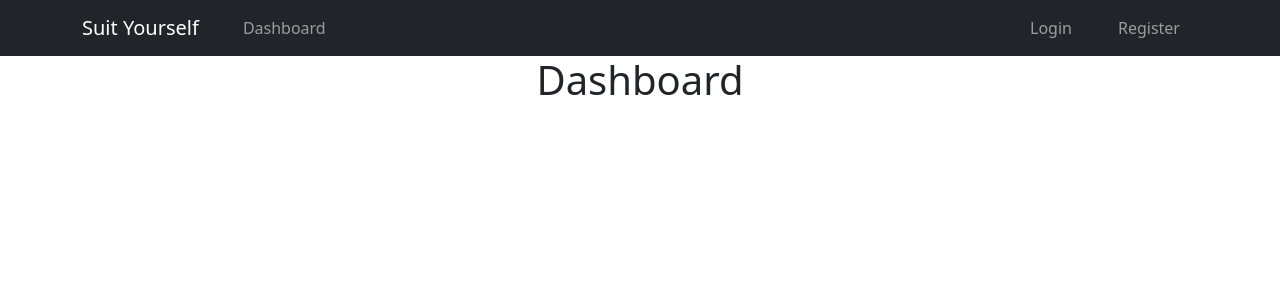
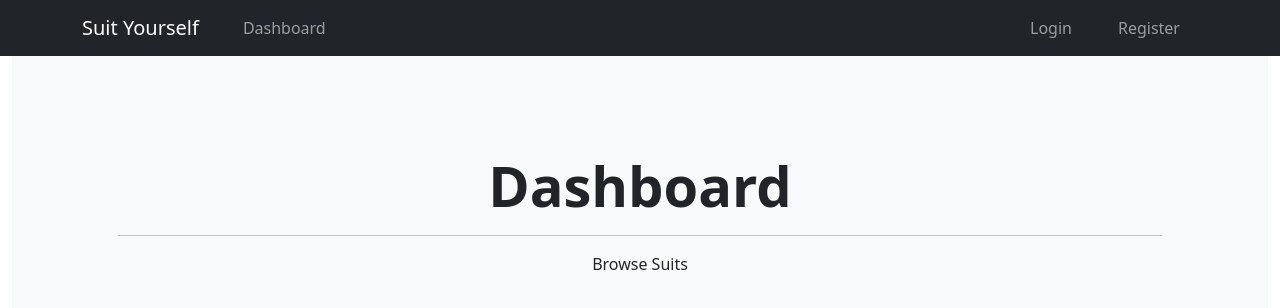
Before and after one commit to parth-gulati/react-whatsapp-frontend, a React (Create React App) app: page / in a window 1280 px wide. Shown: the top 308 px of the page. Built offline with nearby package versions, Linux system fonts and the light colour scheme.

Commit message:
Made a Header component and a Dashboard, set up routing, starting with Login and Register pages

```diff
--- a/src/App.js
+++ b/src/App.js
@@ -10,6 +10,7 @@ import Login from "./auth/pages/Login";
 import Register from "./auth/pages/Register";
 import Header from "./common/Header";
 import "bootstrap/dist/css/bootstrap.min.css";
+import Dashboard from "./suits/pages/Dashboard";
 
 function App() {
   return (
@@ -21,7 +22,7 @@ function App() {
         <Header />
         <Container fluid className="App">
           <Routes>
-            <Route path="*" element={<h1>Dashboard</h1>} />
+            <Route path="*" element={<Dashboard />} />
             <Route path="/login" element={<Login />} />
             <Route path="/register" element={<Register />} />
           </Routes>
--- a/src/auth/pages/Register.js
+++ b/src/auth/pages/Register.js
@@ -1,5 +1,5 @@
 const Register = () => {
-  return <div>Register</div>;
+  return (<h1>Register</h1>);
 };
 
 export default Register;
--- /dev/null
+++ b/src/suits/pages/Dashboard.js
@@ -0,0 +1,13 @@
+const Dashboard = () => {
+  return (
+    <div class="container-fluid bg-light text-dark p-5">
+      <div class="container bg-light p-5">
+        <h1 class="display-4 fw-bold">Dashboard</h1>
+        <hr />
+        <p>Browse Suits</p>
+      </div>
+    </div>
+  );
+};
+
+export default Dashboard;
```
